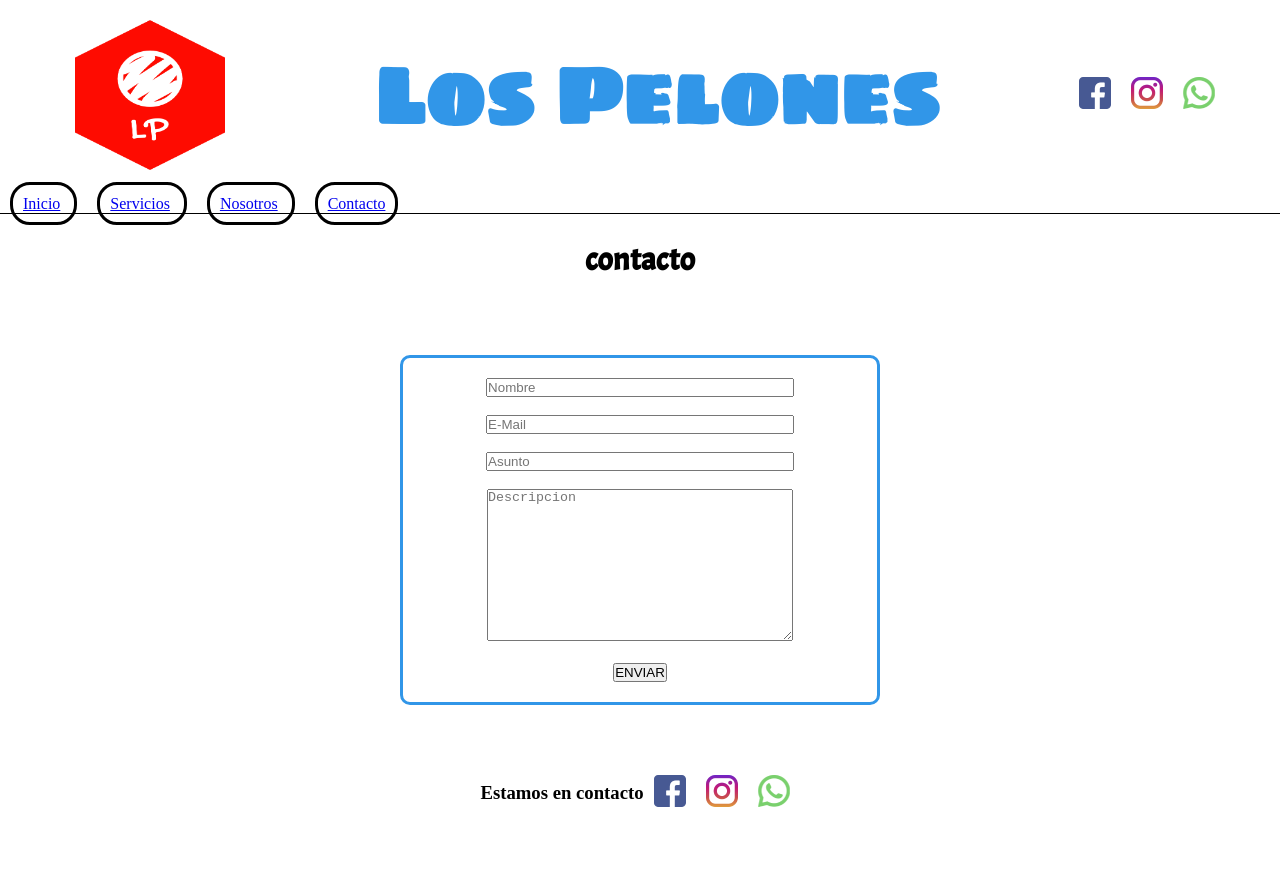
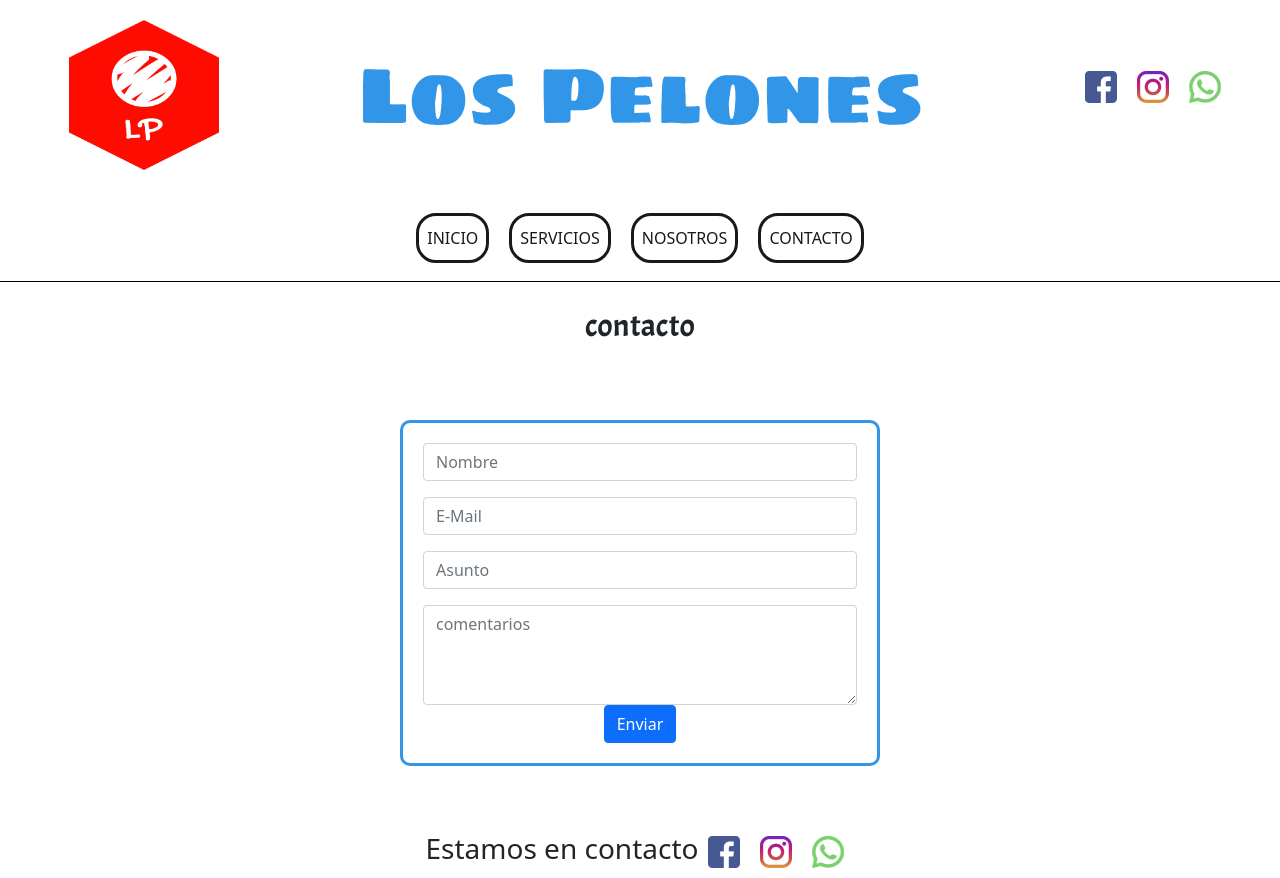
Before and after one commit to marianosanjuan86/pelones_sanjuan_mariano, a plain HTML site: page views/contacto.html in a window 1280 px wide. Before the commit the page ends 821 px from the top, so only its background shows below. Drawn offline with nearby package versions, Linux system fonts and the light colour scheme.

Commit message:
agrega navBar y formulario de boostrap

```diff
--- a/views/contacto.html
+++ b/views/contacto.html
@@ -4,11 +4,13 @@
         <meta charset="UTF-8">
         <meta http-equiv="X-UA-Compatible" content="IE=edge">
         <meta name="viewport" content="width=device-width, initial-scale=1.0">
+        <link href="https://cdn.jsdelivr.net/npm/bootstrap@5.1.3/dist/css/bootstrap.min.css" rel="stylesheet" integrity="sha384-1BmE4kWBq78iYhFldvKuhfTAU6auU8tT94WrHftjDbrCEXSU1oBoqyl2QvZ6jIW3" crossorigin="anonymous">
         <link rel="preconnect" href="https://fonts.googleapis.com">
         <link rel="preconnect" href="https://fonts.gstatic.com" crossorigin>
         <link href="https://fonts.googleapis.com/css2?family=Sigmar+One&display=swap" rel="stylesheet">
         <link href="https://fonts.googleapis.com/css2?family=Acme&display=swap" rel="stylesheet">
-    <link rel="stylesheet" href="../css/index.css">
+        <link rel="stylesheet" href="/css/index.css">
+        <link rel="icon" href="img/favicon.png">
         <title>Los pelones</title>
     </head>
 <body id="gridAreasContacto">
@@ -22,31 +24,45 @@
         </ul>
     </header>
 
-    <nav>
-        <span class="itenNav">
-            <a href="../index.html" class="linkNav">Inicio</a>
-        </span>
-        <span class="itenNav">
-            <a href="../views/servicios.html" class="linkNav">Servicios</a>
-        </span>
-        <span class="itenNav">
-            <a href="../views/nosotros.html" class="linkNav">Nosotros</a>
-        </span>
-        <span class="itenNav">
-            <a href="../views/contacto.html" class="linkNav">Contacto</a>
-        </span>
+    <nav class="navbar navbar-expand-lg navbar-light ">
+        <div class="container-fluid">
+            <button class="navbar-toggler" type="button" data-bs-toggle="collapse" data-bs-target="#navbarNav" aria-controls="navbarNav" aria-expanded="false" aria-label="Toggle navigation">
+            <span class="navbar-toggler-icon"></span>
+            </button>
+          <div class="collapse navbar-collapse justify-content-center" id="navbarNav">
+            <ul class="navbar-nav">
+              <li class="nav-item">
+                <a class="nav-link itenNav active " href="/index.html">INICIO</a>
+              </li>
+              <li class="nav-item">
+                <a class="nav-link itenNav active" href="/views/servicios.html">SERVICIOS</a>
+              </li>
+              <li class="nav-item">
+                <a class="nav-link itenNav active" href="/views/nosotros.html">NOSOTROS</a>
+              </li>
+              <li class="nav-item">
+                <a class="nav-link itenNav active" href="/views/contacto.html">CONTACTO</a>
+              </li>
+            </ul>
+          </div>
+        </div>
       </nav>
     <section id="seccionContacto">
         <h2 class="subTitulos">contacto</h2>
-        <div >
-            <form action="" >
-                <input type="text" name="nombre" placeholder="Nombre" class="cajaFormulario"> <br><br>
-                <input type="email" name="correo" placeholder="E-Mail" class="cajaFormulario"> <br><br>
-                <input type="text" name="asunto" placeholder="Asunto" class="cajaFormulario"> <br><br>
-                <textarea name="comentario" placeholder="Descripcion" rows="10" class="cajaFormulario"></textarea> <br><br>
-                <button type="submit">ENVIAR</button>
+        <form>
+            <div class="mb-3">
+                <input type="text" class="form-control" placeholder="Nombre" id="exampleInputPassword1">
+              </div>
+            <div class="mb-3">
+              <input type="email" class="form-control" placeholder="E-Mail" id="exampleInputEmail1" aria-describedby="emailHelp">
+            </div>
+            <div class="mb-3">
+              <input type="text" class="form-control" placeholder="Asunto" id="exampleInputPassword1">
+            </div>
+            <textarea class="form-control" placeholder="comentarios" id="floatingTextarea2" style="height: 100px"></textarea>
+
+            <button type="submit" class="btn btn-primary">Enviar</button>
           </form>
-        </div>
     </section>
 
 
@@ -56,6 +72,6 @@
             <a href="" class="iconosSociales"><img src="/img/instagram.png" alt=""></a>
             <a href="" class="iconosSociales"><img src="/img/whatsapp.png" alt=""></a>
     </footer>
-
+    <script src="https://cdn.jsdelivr.net/npm/bootstrap@5.1.3/dist/js/bootstrap.bundle.min.js" integrity="sha384-ka7Sk0Gln4gmtz2MlQnikT1wXgYsOg+OMhuP+IlRH9sENBO0LRn5q+8nbTov4+1p" crossorigin="anonymous"></script>
 </body>
 </html>
```
Lines whose indentation alone changed are shown as unchanged.
